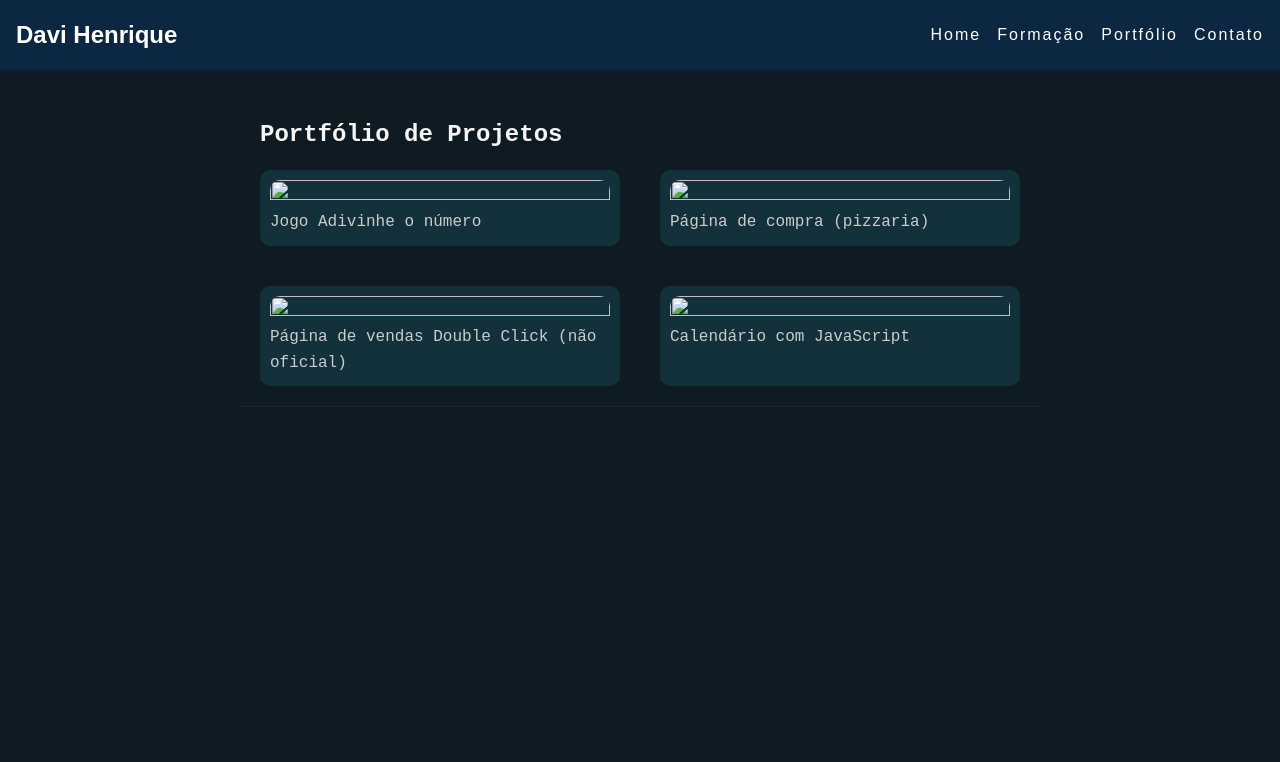
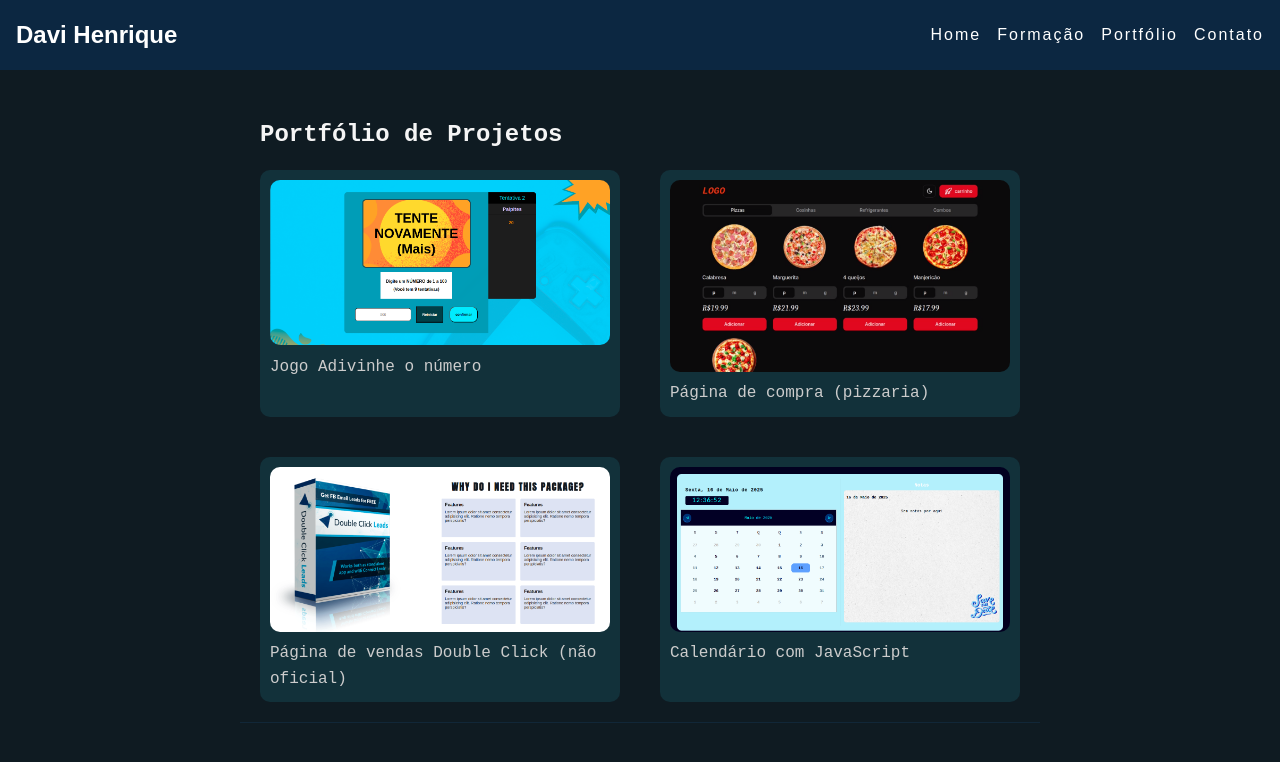
Before and after one commit to davihenriquedev1/portfolio-trabalho-uninter, a plain HTML site: page portfolio/index.html in a window 1280 px wide. Drawn offline with Linux system fonts and the light colour scheme.

Commit message:
fix: corrige os camihos nos arquivos

```diff
--- a/portfolio/index.html
+++ b/portfolio/index.html
@@ -27,7 +27,7 @@
             <li >
                 <a href="https://davihenriquedev1.github.io/guess-the-number/" target="_blank">
                     <div class="project-box">
-                        <img src="assets/images/guess-the-number.png" alt="">
+                        <img src="../assets/images/guess-the-number.png" alt="">
                         <p>Jogo Adivinhe o número</p>
                     </div>
                 </a>
@@ -35,7 +35,7 @@
             <li >
                 <a href="https://github.com/davihenriquedev1/pizzaria-react-shadcn" target="_blank">
                     <div class="project-box">
-                        <img src="assets/images/pizzaria.png" alt="">
+                        <img src="../assets/images/pizzaria.png" alt="">
                         <p>Página de compra (pizzaria)</p>
                     </div>
                 </a>
@@ -43,7 +43,7 @@
             <li >
                 <a href="https://davihenriquedev1.github.io/landing-page-double/" target="_blank">
                     <div class="project-box">
-                        <img src="assets/images/double.png" alt="">
+                        <img src="../assets/images/double.png" alt="">
                         <p>Página de vendas Double Click (não oficial)</p>
                     </div>
                 </a>
@@ -51,7 +51,7 @@
             <li >
                 <a href="https://davihenriquedev1.github.io/calendar/">
                     <div class="project-box">
-                        <img src="assets/images/calendar.png" alt="">
+                        <img src="../assets/images/calendar.png" alt="">
                         <p>Calendário com JavaScript</p>
                     </div>
                 </a>
```
